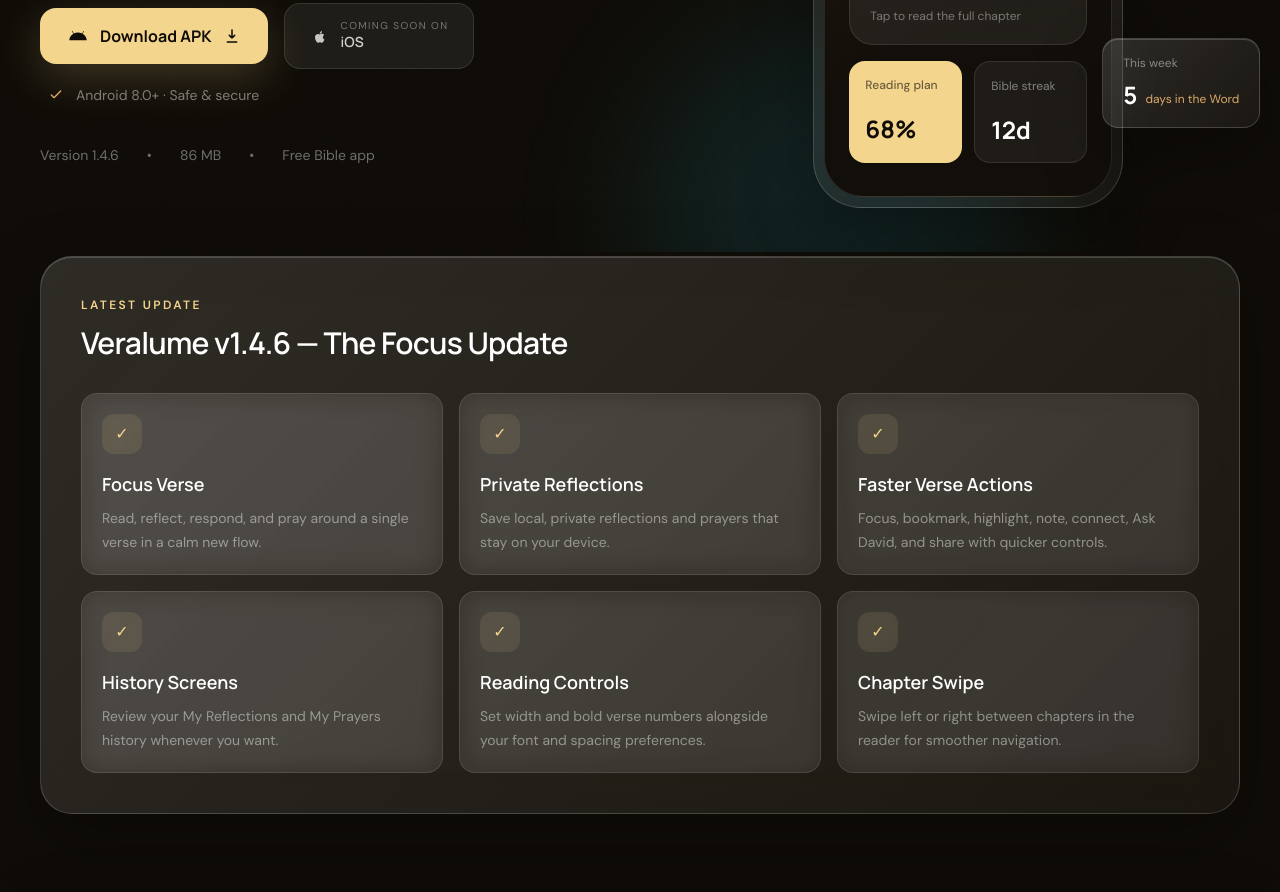
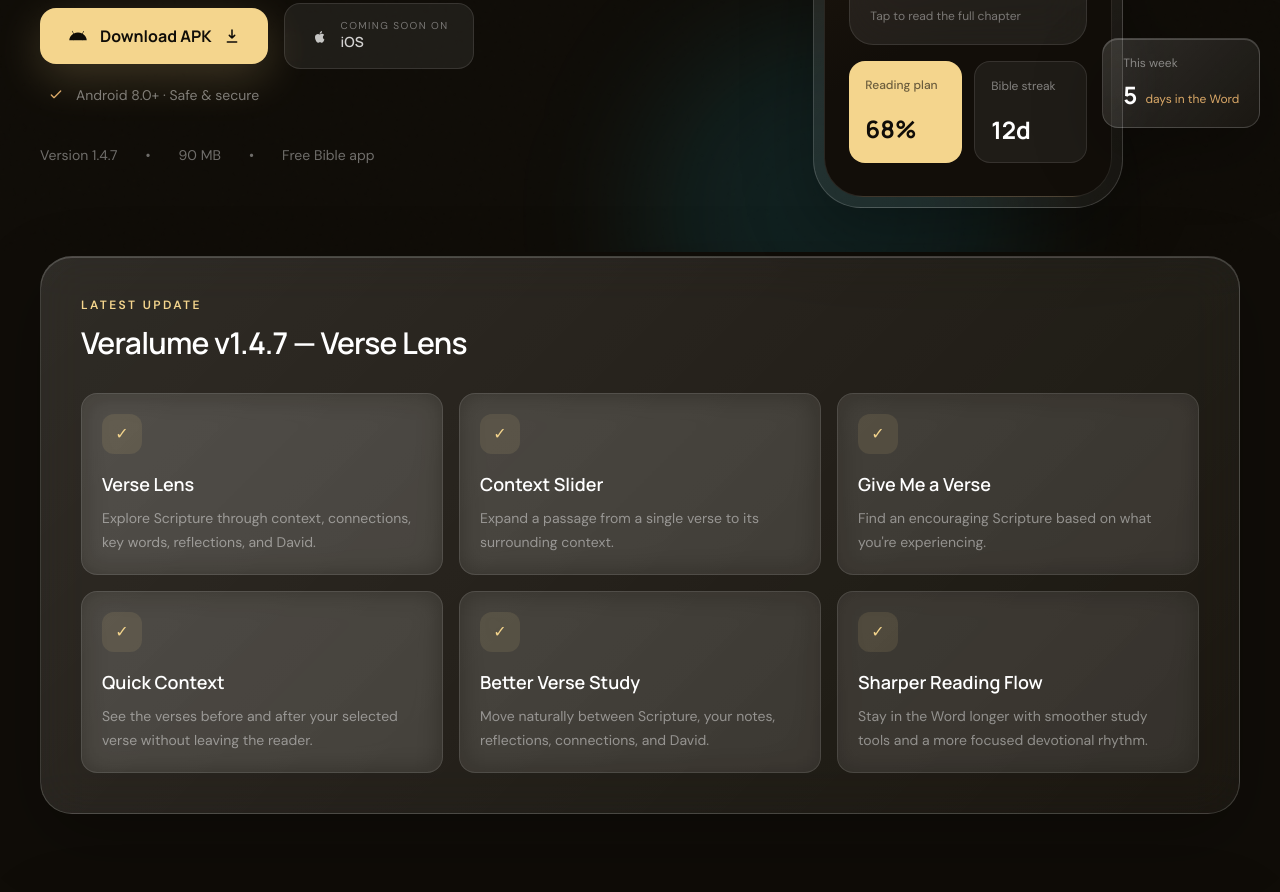
Before and after one commit to earlgultia/veralumeweb, a plain HTML site: page index.html in a window 1280 px wide. Shown: the part 548-1440 px from the top of the page. Drawn offline with nearby package versions, Linux system fonts and the light colour scheme.

Commit message:
Update index.html for version 1.4.7 with new features and enhancements Update veralume.apk to the latest version

```diff
--- a/index.html
+++ b/index.html
@@ -128,7 +128,7 @@
         </div>
 
         <div class="reveal delay-3 mt-8 flex flex-wrap justify-center gap-x-3 gap-y-2 text-xs text-white/40 sm:mt-10 sm:justify-start sm:gap-x-7 sm:text-sm">
-          <span>Version 1.4.6</span><span>•</span><span>86 MB</span><span>•</span><span>Free Bible app</span>
+          <span>Version 1.4.7</span><span>•</span><span>90 MB</span><span>•</span><span>Free Bible app</span>
         </div>
       </div>
 
@@ -171,37 +171,37 @@
   <section class="relative z-10 px-5 pb-16 sm:px-6 sm:pb-20 lg:px-10" aria-labelledby="whats-new-heading">
     <div class="glass mx-auto max-w-7xl rounded-[2rem] p-6 sm:p-8 lg:p-10">
       <p class="mb-3 text-xs font-semibold uppercase tracking-[.2em] text-lime">Latest update</p>
-      <h2 id="whats-new-heading" class="font-display text-2xl font-semibold tracking-tight sm:text-3xl">Veralume v1.4.6 — The Focus Update</h2>
+      <h2 id="whats-new-heading" class="font-display text-2xl font-semibold tracking-tight sm:text-3xl">Veralume v1.4.7 — Verse Lens</h2>
       <div class="mt-8 grid gap-4 sm:grid-cols-2 xl:grid-cols-3">
         <div class="glass-soft rounded-2xl p-5">
           <span class="grid h-10 w-10 place-items-center rounded-xl bg-lime/10 text-lime" aria-hidden="true">✓</span>
-          <h3 class="mt-4 font-display text-lg font-semibold">Focus Verse</h3>
-          <p class="mt-2 text-sm leading-6 text-white/45">Read, reflect, respond, and pray around a single verse in a calm new flow.</p>
+          <h3 class="mt-4 font-display text-lg font-semibold">Verse Lens</h3>
+          <p class="mt-2 text-sm leading-6 text-white/45">Explore Scripture through context, connections, key words, reflections, and David.</p>
         </div>
         <div class="glass-soft rounded-2xl p-5">
           <span class="grid h-10 w-10 place-items-center rounded-xl bg-lime/10 text-lime" aria-hidden="true">✓</span>
-          <h3 class="mt-4 font-display text-lg font-semibold">Private Reflections</h3>
-          <p class="mt-2 text-sm leading-6 text-white/45">Save local, private reflections and prayers that stay on your device.</p>
+          <h3 class="mt-4 font-display text-lg font-semibold">Context Slider</h3>
+          <p class="mt-2 text-sm leading-6 text-white/45">Expand a passage from a single verse to its surrounding context.</p>
         </div>
         <div class="glass-soft rounded-2xl p-5">
           <span class="grid h-10 w-10 place-items-center rounded-xl bg-lime/10 text-lime" aria-hidden="true">✓</span>
-          <h3 class="mt-4 font-display text-lg font-semibold">Faster Verse Actions</h3>
-          <p class="mt-2 text-sm leading-6 text-white/45">Focus, bookmark, highlight, note, connect, Ask David, and share with quicker controls.</p>
+          <h3 class="mt-4 font-display text-lg font-semibold">Give Me a Verse</h3>
+          <p class="mt-2 text-sm leading-6 text-white/45">Find an encouraging Scripture based on what you're experiencing.</p>
         </div>
         <div class="glass-soft rounded-2xl p-5">
           <span class="grid h-10 w-10 place-items-center rounded-xl bg-lime/10 text-lime" aria-hidden="true">✓</span>
-          <h3 class="mt-4 font-display text-lg font-semibold">History Screens</h3>
-          <p class="mt-2 text-sm leading-6 text-white/45">Review your My Reflections and My Prayers history whenever you want.</p>
+          <h3 class="mt-4 font-display text-lg font-semibold">Quick Context</h3>
+          <p class="mt-2 text-sm leading-6 text-white/45">See the verses before and after your selected verse without leaving the reader.</p>
         </div>
         <div class="glass-soft rounded-2xl p-5">
           <span class="grid h-10 w-10 place-items-center rounded-xl bg-lime/10 text-lime" aria-hidden="true">✓</span>
-          <h3 class="mt-4 font-display text-lg font-semibold">Reading Controls</h3>
-          <p class="mt-2 text-sm leading-6 text-white/45">Set width and bold verse numbers alongside your font and spacing preferences.</p>
+          <h3 class="mt-4 font-display text-lg font-semibold">Better Verse Study</h3>
+          <p class="mt-2 text-sm leading-6 text-white/45">Move naturally between Scripture, your notes, reflections, connections, and David.</p>
         </div>
         <div class="glass-soft rounded-2xl p-5">
           <span class="grid h-10 w-10 place-items-center rounded-xl bg-lime/10 text-lime" aria-hidden="true">✓</span>
-          <h3 class="mt-4 font-display text-lg font-semibold">Chapter Swipe</h3>
-          <p class="mt-2 text-sm leading-6 text-white/45">Swipe left or right between chapters in the reader for smoother navigation.</p>
+          <h3 class="mt-4 font-display text-lg font-semibold">Sharper Reading Flow</h3>
+          <p class="mt-2 text-sm leading-6 text-white/45">Stay in the Word longer with smoother study tools and a more focused devotional rhythm.</p>
         </div>
       </div>
     </div>
```
